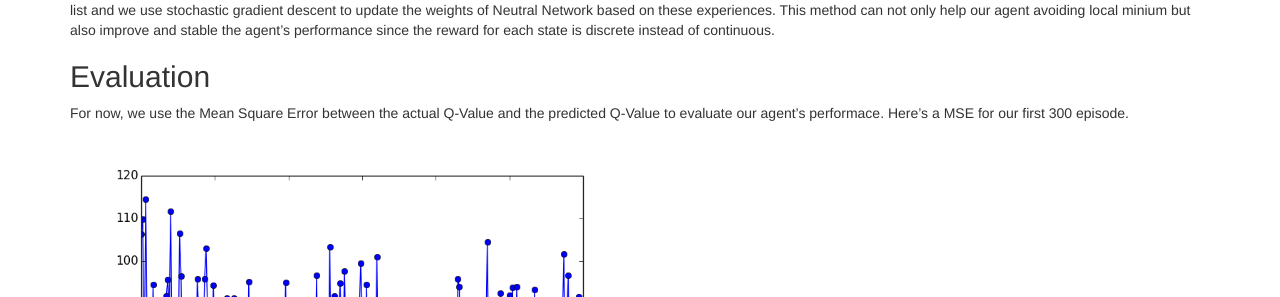
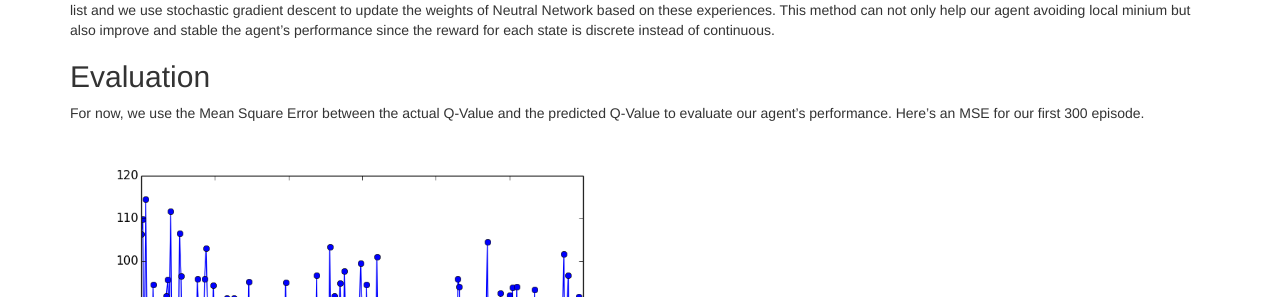
Before and after one commit to mingh2/SurvivalOfTheFittest, a Jekyll site: the page built from docs/status.md, in a window 1280 px wide and 900 px high, scrolled down 2903 px. Shown: the part 155-452 px from the top of the window. Built offline with Jekyll 4.4.1, drawn with Linux system fonts in a browser that asks for light colours.

Commit message:
Typo Correction

```diff
--- a/docs/status.md
+++ b/docs/status.md
@@ -56,8 +56,8 @@ The pseudocode of replay function is shown as follow:
 As shown in the pseudocode shown above, the experience <previous_state, previous_action, reward, current_state> is stored each time the agent made a move. To implement this function, we use a list (will probably change to deque in the future) to memory the past experience. Once an episode is ended, a small batch of random experience is retrieved from the list and we use stochastic gradient descent to update the weights of Neutral Network based on these experiences. This method can not only help our agent avoiding local minium but also improve and stable the agent's performance since the reward for each state is discrete instead of continuous.
 
 ## Evaluation
-For now, we use the Mean Square Error between the actual Q-Value and the predicted Q-Value to evaluate our agent's performace.
-Here's a MSE for our first 300 episode.
+For now, we use the Mean Square Error between the actual Q-Value and the predicted Q-Value to evaluate our agent's performance.
+Here's an MSE for our first 300 episode.
 
 <img src="Mean_Sqaure_Error.png" width="50%">
 
```
